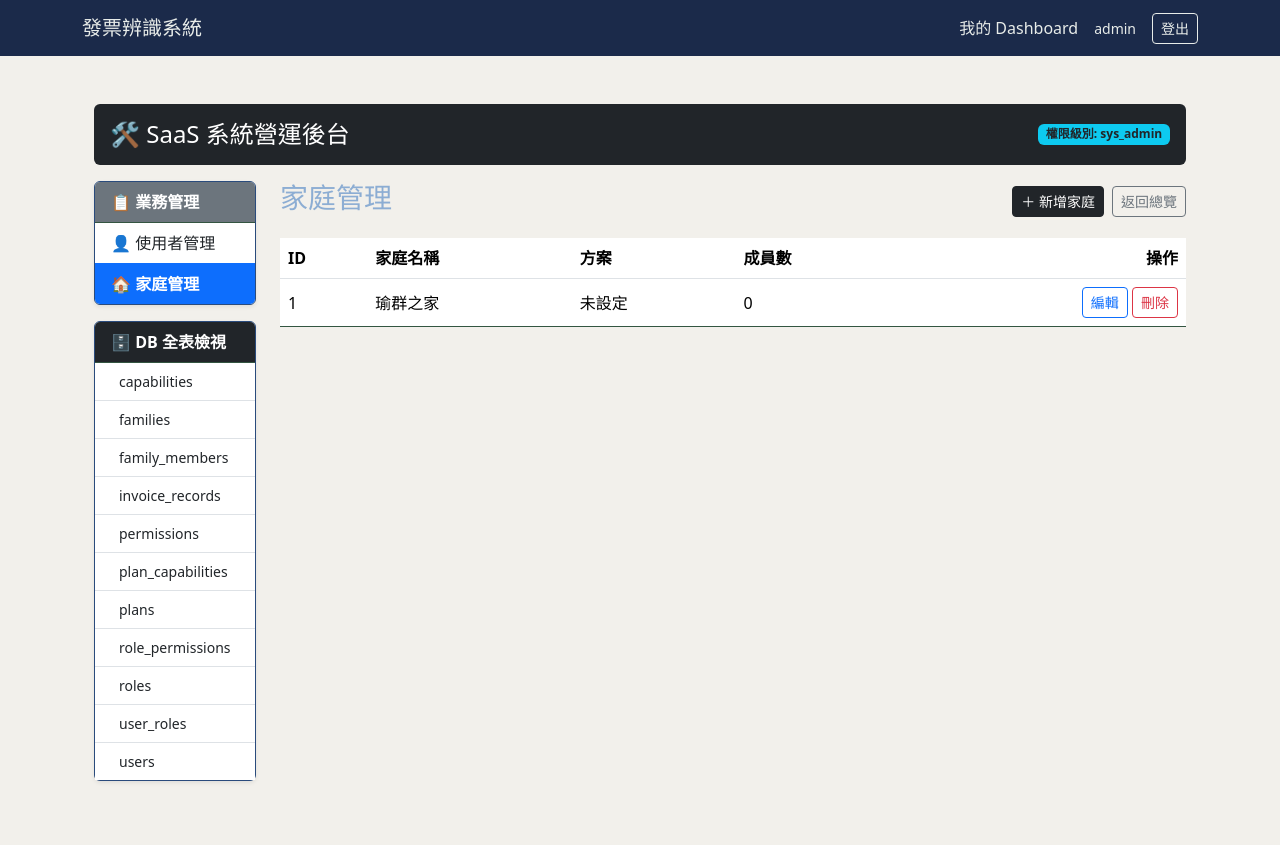
After one commit to Mituteruhsu/Flask_Project, a Flask app: page /admin/families in a window 1280 px wide, after a click on "🗄️ DB 全表檢視". The commit adds this page. Run offline with Flask 3, Linux system fonts and the light colour scheme; a user stored in the database is signed in; data comes from the database, SQL or seed files in the repository; both versions use the stored data as it was after the commit; some libraries are stand-ins or nearby versions.

Commit message:
Add _header.html Add routes/admin_bp.py

```diff
--- /dev/null
+++ b/routes/admin_bp.py
@@ -0,0 +1,181 @@
+# routes/admin_bp.py
+from flask import Blueprint, request, render_template, redirect, url_for, flash
+from flask_login import current_user
+from utils.decorators import admin_required
+from werkzeug.security import generate_password_hash
+
+from database.models.user import User
+from database.models.RBAC.role import Role
+from database.models.family.family import Family
+from database.models.subscription.plan import Plan
+from database.models.CRUD.services import UserService, FamilyService
+from core.database import db
+from sqlalchemy import inspect, text
+
+from forms.user_forms import UserForm
+from forms.family_forms import FamilyForm
+
+admin_bp = Blueprint("admin", __name__, url_prefix="/admin")
+
+# 初始化 CRUD.Service 實例
+user_service = UserService()
+family_service = FamilyService()  # 假設你有一個 FamilyService，這裡只是示範
+
+# ==========================================================
+#  管理者 Dashboard（平台層：全部使用者 / 家庭 / 方案）
+# ==========================================================
+@admin_bp.route("/")
+@admin_required
+def admin_index():
+    """
+    SaaS 系統管理者主頁：
+    保留原本功能的同時，新增自動讀取並顯示全站所有 DB Table 數據的功能
+    """
+    # 1. 使用 SQLAlchemy Inspector 動態反射資料庫中所有的 Table 名稱
+    inspector = inspect(db.engine)
+    table_names = inspector.get_table_names()
+
+    # 2. 取得網址帶入的 table 參數 (例如: /dashboard/admin?table=user)
+    # 預設為 table 列表的第一個，若尚無 table 則為 None
+    selected_table = request.args.get('table', table_names[0] if table_names else None)
+
+    table_columns = []
+    table_rows = []
+    total_count = 0
+
+    # 3. 針對選定的 Table 查詢欄位與資料列
+    if selected_table and selected_table in table_names:
+        # 讀取欄位名稱
+        columns_info = inspector.get_columns(selected_table)
+        table_columns = [col['name'] for col in columns_info]
+
+        # 查詢 Table 內容 (加上 LIMIT 100 避免大資料卡死)
+        query = text(f'SELECT * FROM "{selected_table}" LIMIT 100')
+        result = db.session.execute(query)
+        table_rows = [dict(row._mapping) for row in result]
+
+        # 查詢總筆數
+        count_query = text(f'SELECT COUNT(*) FROM "{selected_table}"')
+        total_count = db.session.execute(count_query).scalar()
+
+    # 渲染至你原本的 templates/dashboard/admin/index.html
+    return render_template(
+        'dashboard/admin/index.html',
+        table_names=table_names,
+        selected_table=selected_table,
+        table_columns=table_columns,
+        table_rows=table_rows,
+        total_count=total_count
+    )
+
+@admin_bp.route("/users")
+@admin_required
+def admin_users():
+    users = User.query.order_by(User.id.asc()).all()
+    table_names = inspect(db.engine).get_table_names()
+    return render_template("dashboard/admin/users.html", users=users, table_names=table_names)
+
+@admin_bp.route("/users/create", methods=["GET", "POST"])
+@admin_required
+def admin_create_user():
+    form = UserForm()
+    form.role_ids.choices = [(r.id, r.name) for r in Role.query.all()]
+
+    if form.validate_on_submit():
+        user = user_service.create(
+            username=form.username.data,
+            email=form.email.data,
+            password_hash=generate_password_hash(form.password.data or "changeme123"),
+        )
+        user.roles = Role.query.filter(Role.id.in_(form.role_ids.data)).all()
+        db.session.commit()
+        flash(f"已建立使用者「{user.username}」", "success")
+        return redirect(url_for("admin.admin_users"))
+
+    return render_template("dashboard/admin/users_form.html", form=form, mode="create")
+
+
+@admin_bp.route("/users/<int:user_id>/edit", methods=["GET", "POST"])
+@admin_required
+def admin_edit_user(user_id):
+    user = User.query.get_or_404(user_id)
+    form = UserForm(obj=user)
+    form.role_ids.choices = [(r.id, r.name) for r in Role.query.all()]
+
+    if request.method == "GET":
+        form.role_ids.data = [r.id for r in user.roles]
+
+    if form.validate_on_submit():
+        user.username = form.username.data
+        user.email = form.email.data
+        if form.password.data:  # 有填才改密碼
+            user.password_hash = generate_password_hash(form.password.data)
+        user.roles = Role.query.filter(Role.id.in_(form.role_ids.data)).all()
+        db.session.commit()
+        flash(f"已更新使用者「{user.username}」", "success")
+        return redirect(url_for("admin.admin_users"))
+
+    return render_template("dashboard/admin/users_form.html", form=form, mode="edit", user=user)
+
+@admin_bp.route("/users/<int:user_id>/delete", methods=["POST"])
+@admin_required
+def admin_delete_user(user_id):
+    if user_id == current_user.id:
+        flash("不能刪除自己的帳號", "warning")
+        return redirect(url_for("admin.admin_users"))
+
+    user = User.query.get_or_404(user_id)
+    db.session.delete(user)
+    db.session.commit()
+    flash(f"已刪除使用者「{user.username}」", "success")
+    return redirect(url_for("admin.admin_users"))
+
+
+@admin_bp.route("/families")
+@admin_required
+def admin_families():
+    families = Family.query.order_by(Family.id.asc()).all()
+    table_names = inspect(db.engine).get_table_names()   # 補這行
+    return render_template("dashboard/admin/families.html", families=families, table_names=table_names)
+
+@admin_bp.route("/families/create", methods=["GET", "POST"])
+@admin_required
+def admin_create_family():
+    form = FamilyForm()
+    form.plan_id.choices = [(0, "未設定")] + [(p.id, p.name) for p in Plan.query.all()]
+
+    if form.validate_on_submit():
+        family_service.create(
+            name=form.name.data,
+            owner_user_id=current_user.id,
+            plan_id=form.plan_id.data or None,
+        )
+        flash(f"已建立家庭「{form.name.data}」", "success")
+        return redirect(url_for("admin.admin_families"))
+
+    return render_template("dashboard/admin/family_form.html", form=form, mode="create")
+
+@admin_bp.route("/families/<int:family_id>/edit", methods=["GET", "POST"])
+@admin_required
+def admin_edit_family(family_id):
+    family = Family.query.get_or_404(family_id)
+    form = FamilyForm(obj=family)
+    form.plan_id.choices = [(0, "未設定")] + [(p.id, p.name) for p in Plan.query.all()]
+
+    if form.validate_on_submit():
+        family.name = form.name.data
+        family.plan_id = form.plan_id.data or None
+        db.session.commit()
+        flash(f"已更新家庭「{family.name}」", "success")
+        return redirect(url_for("admin.admin_families"))
+
+    return render_template("dashboard/admin/family_form.html", form=form, mode="edit", family=family)
+
+@admin_bp.route("/families/<int:family_id>/delete", methods=["POST"])
+@admin_required
+def admin_delete_family(family_id):
+    family = Family.query.get_or_404(family_id)
+    db.session.delete(family)  # cascade="all, delete-orphan" 會一併刪除 FamilyMember
+    db.session.commit()
+    flash(f"已刪除家庭「{family.name}」", "success")
+    return redirect(url_for("admin.admin_families"))
--- a/run.py
+++ b/run.py
@@ -12,6 +12,7 @@ from database.models.invoice import InvoiceRecord
 from routes.index_bp import index_bp
 from routes.auth_bp import auth_bp
 from routes.dashboard_bp import dashboard_bp
+from routes.admin_bp import admin_bp
 
 # ===========================
 #       Flask App
@@ -50,6 +51,7 @@ DBService.init_db(app)
 init_login_manager(app)
 app.register_blueprint(index_bp)
 app.register_blueprint(auth_bp)
+app.register_blueprint(admin_bp)
 app.register_blueprint(dashboard_bp)
 # ===== ↑↑↑↑↑ Login / Auth ↑↑↑↑↑ =====
 
--- /dev/null
+++ b/templates/dashboard/admin/_header.html
@@ -0,0 +1,7 @@
+{# templates/dashboard/admin/_header.html #}
+<div class="col-12">
+    <div class="d-flex justify-content-between align-items-center bg-dark text-white p-3 rounded">
+        <h4 class="mb-0">🛠️ SaaS 系統營運後台</h4>
+        <span class="badge bg-info text-dark">權限級別: sys_admin</span>
+    </div>
+</div>
--- a/templates/dashboard/admin/_sidebar.html
+++ b/templates/dashboard/admin/_sidebar.html
@@ -7,12 +7,12 @@
             📋 業務管理
         </div>
         <div class="list-group list-group-flush">
-            <a href="{{ url_for('dashboard.admin_users') }}"
-            class="list-group-item list-group-item-action {% if request.endpoint == 'dashboard.admin_users' %}active fw-bold{% endif %}">
+            <a href="{{ url_for('admin.admin_users') }}"
+            class="list-group-item list-group-item-action {% if request.endpoint == 'admin.admin_users' %}active fw-bold{% endif %}">
             👤 使用者管理
             </a>
-            <a href="{{ url_for('dashboard.admin_families') }}"
-            class="list-group-item list-group-item-action {% if request.endpoint == 'dashboard.admin_families' %}active fw-bold{% endif %}">
+            <a href="{{ url_for('admin.admin_families') }}"
+            class="list-group-item list-group-item-action {% if request.endpoint == 'admin.admin_families' %}active fw-bold{% endif %}">
             🏠 家庭管理
             </a>
         </div>
@@ -25,11 +25,11 @@
         <span>🗄️ DB 全表檢視</span>
         <i class="bi bi-chevron-down small"></i>
         </div>
-        <div class="collapse {% if request.endpoint == 'dashboard.admin_index' %}show{% endif %}" id="dbTableCollapse">
+        <div class="collapse {% if request.endpoint == 'admin.admin_index' %}show{% endif %}" id="dbTableCollapse">
         <div class="list-group list-group-flush" style="max-height: 55vh; overflow-y: auto;">
             {% for name in table_names %}
-            <a href="{{ url_for('dashboard.admin_index', table=name) }}"
-                class="list-group-item list-group-item-action small {% if name == selected_table and request.endpoint == 'dashboard.admin_index' %}active fw-bold{% endif %}">
+            <a href="{{ url_for('admin.admin_index', table=name) }}"
+                class="list-group-item list-group-item-action small {% if name == selected_table and request.endpoint == 'admin.admin_index' %}active fw-bold{% endif %}">
                 <i class="bi bi-table me-2"></i>{{ name }}
             </a>
             {% endfor %}
--- a/templates/dashboard/admin/families.html
+++ b/templates/dashboard/admin/families.html
@@ -2,11 +2,19 @@
 {% block title %}家庭管理{% endblock %}
 
 {% block content %}
+<div class="container-fluid py-4">
+	<div class="row mb-3">
+		{% include "dashboard/admin/_header.html" %}
+	</div>
+
+    <div class="row">
+        {% include "dashboard/admin/_sidebar.html" %}
+        <div class="col-md-9 col-lg-10">
             <div class="d-flex justify-content-between align-items-center mb-3">
                 <h3>家庭管理</h3>
                 <div class="d-flex gap-2">
-        <a href="{{ url_for('dashboard.admin_create_family') }}" class="btn btn-dark btn-sm">＋ 新增家庭</a>
-        <a href="{{ url_for('dashboard.admin_index') }}" class="btn btn-outline-secondary btn-sm">返回總覽</a>
+                    <a href="{{ url_for('admin.admin_create_family') }}" class="btn btn-dark btn-sm">＋ 新增家庭</a>
+                    <a href="{{ url_for('admin.admin_index') }}" class="btn btn-outline-secondary btn-sm">返回總覽</a>
                 </div>
             </div>
 
@@ -28,8 +36,8 @@
                         <td>{{ family.plan.name if family.plan else "未設定" }}</td>
                         <td>{{ family.members|length }}</td>
                         <td class="text-end">
-                <a href="{{ url_for('dashboard.admin_edit_family', family_id=family.id) }}" class="btn btn-outline-primary btn-sm">編輯</a>
-                <form method="POST" action="{{ url_for('dashboard.admin_delete_family', family_id=family.id) }}"
+                            <a href="{{ url_for('admin.admin_edit_family', family_id=family.id) }}" class="btn btn-outline-primary btn-sm">編輯</a>
+                            <form method="POST" action="{{ url_for('admin.admin_delete_family', family_id=family.id) }}"
                                 onsubmit="return confirm('確定要刪除家庭「{{ family.name }}」嗎？將一併刪除所有成員關聯，此動作無法復原。');" class="d-inline">
                                 <input type="hidden" name="csrf_token" value="{{ csrf_token() }}">
                                 <button type="submit" class="btn btn-outline-danger btn-sm">刪除</button>
@@ -39,4 +47,7 @@
                     {% endfor %}
                 </tbody>
             </table>
+        </div>
+    </div>
+</div>
 {% endblock %}
--- a/templates/dashboard/admin/family_form.html
+++ b/templates/dashboard/admin/family_form.html
@@ -5,7 +5,7 @@
 {% block content %}
 <div class="d-flex justify-content-between align-items-center mb-3">
     <h3>{{ "編輯" if mode == "edit" else "新增" }}家庭</h3>
-    <a href="{{ url_for('dashboard.admin_families') }}" class="btn btn-outline-secondary btn-sm">返回列表</a>
+    <a href="{{ url_for('admin.admin_families') }}" class="btn btn-outline-secondary btn-sm">返回列表</a>
 </div>
 
 <form method="POST" class="col-md-6">
--- a/templates/dashboard/admin/users_form.html
+++ b/templates/dashboard/admin/users_form.html
@@ -5,7 +5,7 @@
 {% block content %}
 <div class="d-flex justify-content-between align-items-center mb-3">
     <h3>{{ "編輯" if mode == "edit" else "新增" }}使用者</h3>
-    <a href="{{ url_for('dashboard.admin_users') }}" class="btn btn-outline-secondary btn-sm">返回列表</a>
+    <a href="{{ url_for('admin.admin_users') }}" class="btn btn-outline-secondary btn-sm">返回列表</a>
 </div>
 
 <form method="POST" class="col-md-6">
```
Also changed, not shown: routes/dashboard_bp.py (+130 -130 lines), templates/dashboard/admin/index.html (+1 -6 lines), templates/dashboard/admin/users.html (+12 -4 lines), invoices.db. Lines whose indentation alone changed are shown as unchanged.
